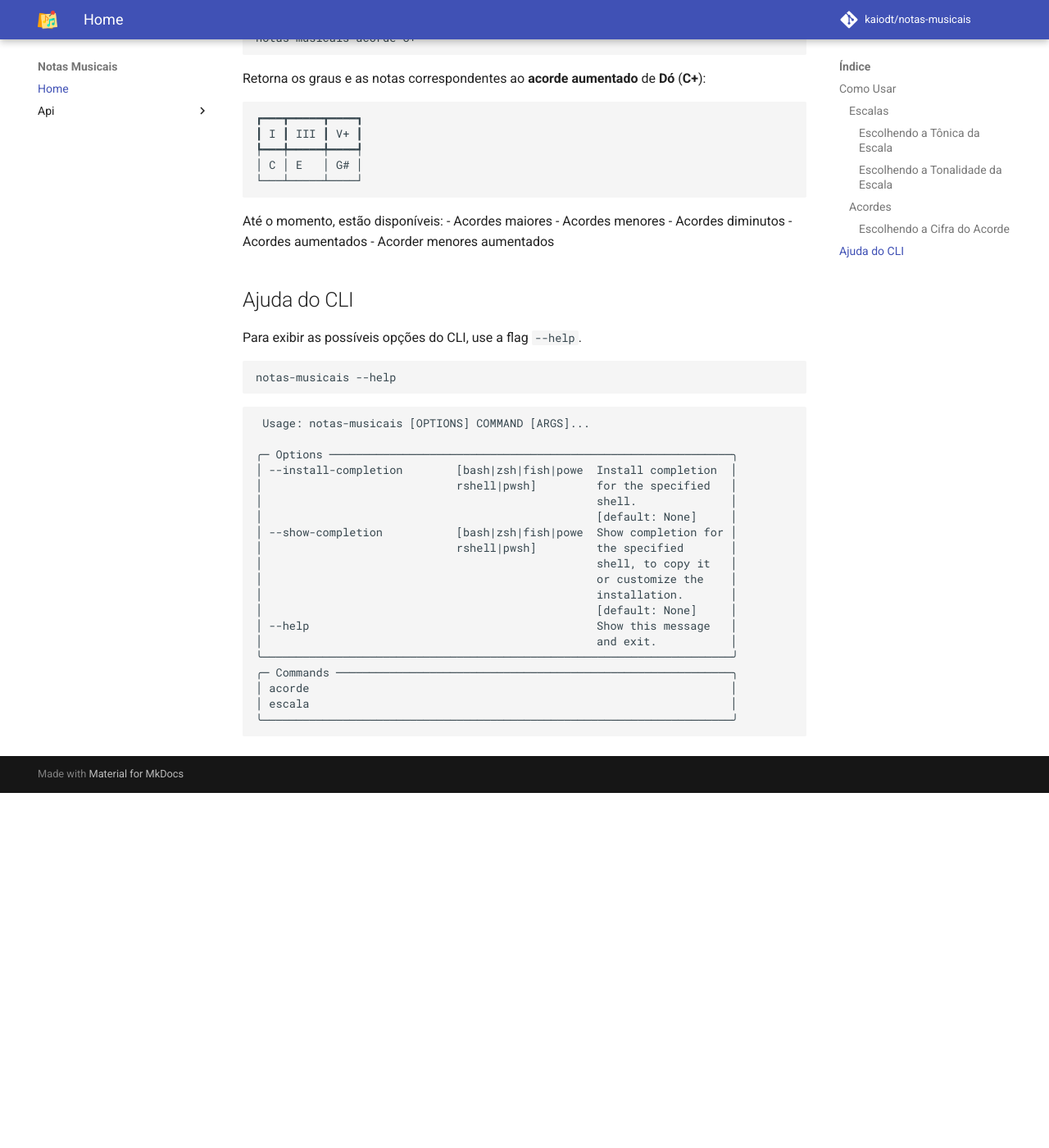
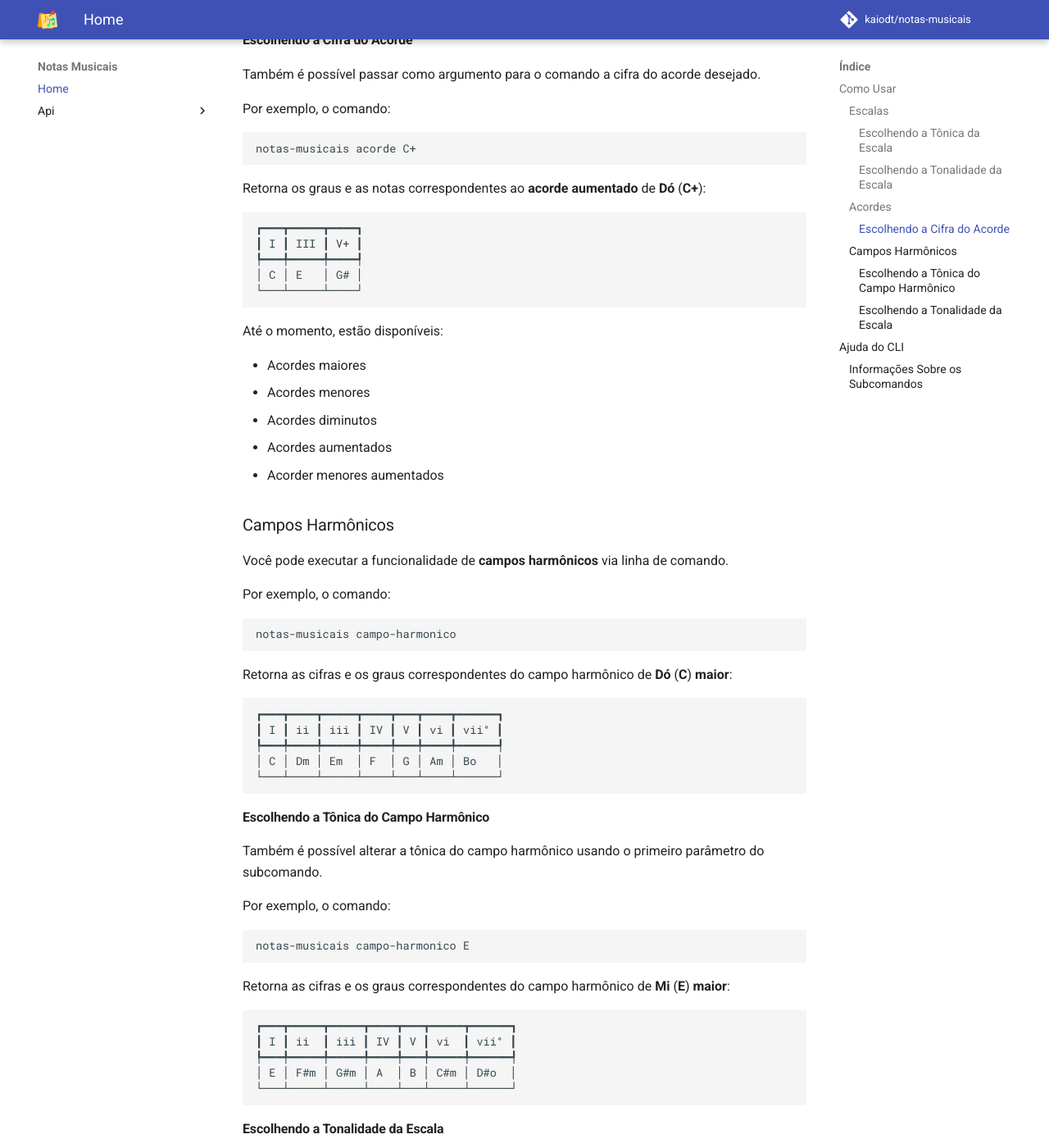
Before and after one commit to kaiodt/notas-musicais, an MkDocs documentation site: the page built from docs/index.md, in a window 1280 px wide and 1400 px high, scrolled down 2262 px. Shown: the whole window at 82% size. Built offline with MkDocs 1.6.1 and Material for MkDocs 9.7.7, drawn with Linux system fonts in a browser that asks for light colours; comment, search, counter and statistics services are not loaded; before the commit the page ends 3229 px from its top, so only the background shows below that; some of the changed text lies outside the part shown.

Commit message:
docs: atualização da página inicial da documentação com funcionalidade de campos harmônicos

````diff
--- a/docs/index.md
+++ b/docs/index.md
@@ -2,9 +2,14 @@
 
 # Notas Musicais
 
-**Notas Musicais** é um CLI para ajudar na formação de escalas e acordes.
+**Notas Musicais** é um CLI para ajudar na formação de escalas, acordes e campos harmônicos.
 
-Existem dois comandos disponíveis: `escala` e `acorde`.
+A aplicação é baseada em um comando chamado `notas-musicais`, que tem um subcomando relacionado a cada ação que a aplicação pode realizar, sendo:
+
+- `escala`
+- `acorde`
+- `campo-harmonico`
+
 
 ## Como Usar
 
@@ -107,12 +112,74 @@ Retorna os graus e as notas correspondentes ao **acorde aumentado** de **Dó** (
 │ C │ E   │ G# │
 └───┴─────┴────┘
 ```
+
 Até o momento, estão disponíveis:
-    - Acordes maiores
-    - Acordes menores
-    - Acordes diminutos
-    - Acordes aumentados
-    - Acorder menores aumentados
+
+- Acordes maiores
+- Acordes menores
+- Acordes diminutos
+- Acordes aumentados
+- Acorder menores aumentados
+
+### Campos Harmônicos
+
+Você pode executar a funcionalidade de **campos harmônicos** via linha de comando.
+
+Por exemplo, o comando:
+
+```bash
+notas-musicais campo-harmonico
+```
+
+Retorna as cifras e os graus correspondentes do campo harmônico de **Dó** (**C**) **maior**:
+
+```bash
+┏━━━┳━━━━┳━━━━━┳━━━━┳━━━┳━━━━┳━━━━━━┓
+┃ I ┃ ii ┃ iii ┃ IV ┃ V ┃ vi ┃ vii° ┃
+┡━━━╇━━━━╇━━━━━╇━━━━╇━━━╇━━━━╇━━━━━━┩
+│ C │ Dm │ Em  │ F  │ G │ Am │ Bo   │
+└───┴────┴─────┴────┴───┴────┴──────┘
+```
+
+#### Escolhendo a Tônica do Campo Harmônico
+
+Também é possível alterar a tônica do campo harmônico usando o primeiro parâmetro do subcomando.
+
+Por exemplo, o comando:
+
+```bash
+notas-musicais campo-harmonico E
+```
+
+Retorna as cifras e os graus correspondentes do campo harmônico de **Mi** (**E**) **maior**:
+
+```bash
+┏━━━┳━━━━━┳━━━━━┳━━━━┳━━━┳━━━━━┳━━━━━━┓
+┃ I ┃ ii  ┃ iii ┃ IV ┃ V ┃ vi  ┃ vii° ┃
+┡━━━╇━━━━━╇━━━━━╇━━━━╇━━━╇━━━━━╇━━━━━━┩
+│ E │ F#m │ G#m │ A  │ B │ C#m │ D#o  │
+└───┴─────┴─────┴────┴───┴─────┴──────┘
+```
+
+#### Escolhendo a Tonalidade da Escala
+
+Também é possível alterar a tonalidade do campo harmônico usando o segundo parâmetro do subcomando.
+
+Por exemplo, o comando:
+
+```bash
+notas-musicais campo-harmonico E menor
+```
+
+Retorna os graus e as notas correspondentes da escala de **Mi** (**E**) **menor**:
+
+```bash
+┏━━━━┳━━━━━┳━━━━━┳━━━━┳━━━━┳━━━━┳━━━━━┓
+┃ i  ┃ ii° ┃ III ┃ iv ┃ v  ┃ VI ┃ VII ┃
+┡━━━━╇━━━━━╇━━━━━╇━━━━╇━━━━╇━━━━╇━━━━━┩
+│ Em │ F#o │ G   │ Am │ Bm │ C  │ D   │
+└────┴─────┴─────┴────┴────┴────┴─────┘
+```
 
 
 ## Ajuda do CLI
@@ -126,22 +193,46 @@ notas-musicais --help
 ```bash
  Usage: notas-musicais [OPTIONS] COMMAND [ARGS]...
 
-╭─ Options ────────────────────────────────────────────────────────────╮
-│ --install-completion        [bash|zsh|fish|powe  Install completion  │
-│                             rshell|pwsh]         for the specified   │
-│                                                  shell.              │
-│                                                  [default: None]     │
-│ --show-completion           [bash|zsh|fish|powe  Show completion for │
-│                             rshell|pwsh]         the specified       │
-│                                                  shell, to copy it   │
-│                                                  or customize the    │
-│                                                  installation.       │
-│                                                  [default: None]     │
-│ --help                                           Show this message   │
-│                                                  and exit.           │
-╰──────────────────────────────────────────────────────────────────────╯
-╭─ Commands ───────────────────────────────────────────────────────────╮
-│ acorde                                                               │
-│ escala                                                               │
-╰──────────────────────────────────────────────────────────────────────╯
+╭─ Options ──────────────────────────────────────────────────────────────╮
+│ --install-completion        [bash|zsh|fish|power  Install completion   │
+│                             shell|pwsh]           for the specified    │
+│                                                   shell.               │
+│                                                   [default: None]      │
+│ --show-completion           [bash|zsh|fish|power  Show completion for  │
+│                             shell|pwsh]           the specified shell, │
+│                                                   to copy it or        │
+│                                                   customize the        │
+│                                                   installation.        │
+│                                                   [default: None]      │
+│ --help                                            Show this message    │
+│                                                   and exit.            │
+╰────────────────────────────────────────────────────────────────────────╯
+╭─ Commands ─────────────────────────────────────────────────────────────╮
+│ acorde                                                                 │
+│ campo-harmonico                                                        │
+│ escala                                                                 │
+╰────────────────────────────────────────────────────────────────────────╯
 ```
+
+### Informações Sobre os Subcomandos
+
+As informaçães sobre cada subcomando podem ser acessadas usando a flag `--flag` após o nome do subcomando.
+
+Por exemplo:
+
+```bash
+notas-musicais campo-harmonico --help
+```
+
+```bash
+ Usage: notas-musicais campo-harmonico [OPTIONS] [TONICA] [TONALIDADE]
+
+╭─ Arguments ────────────────────────────────────────────────────────────╮
+│   tonica          [TONICA]      Tônica do campo harmônico [default: C] │
+│   tonalidade      [TONALIDADE]  Tonalidade do campo harmônico          │
+│                                 [default: maior]                       │
+╰────────────────────────────────────────────────────────────────────────╯
+╭─ Options ──────────────────────────────────────────────────────────────╮
+│ --help          Show this message and exit.                            │
+╰────────────────────────────────────────────────────────────────────────╯
+```
````
